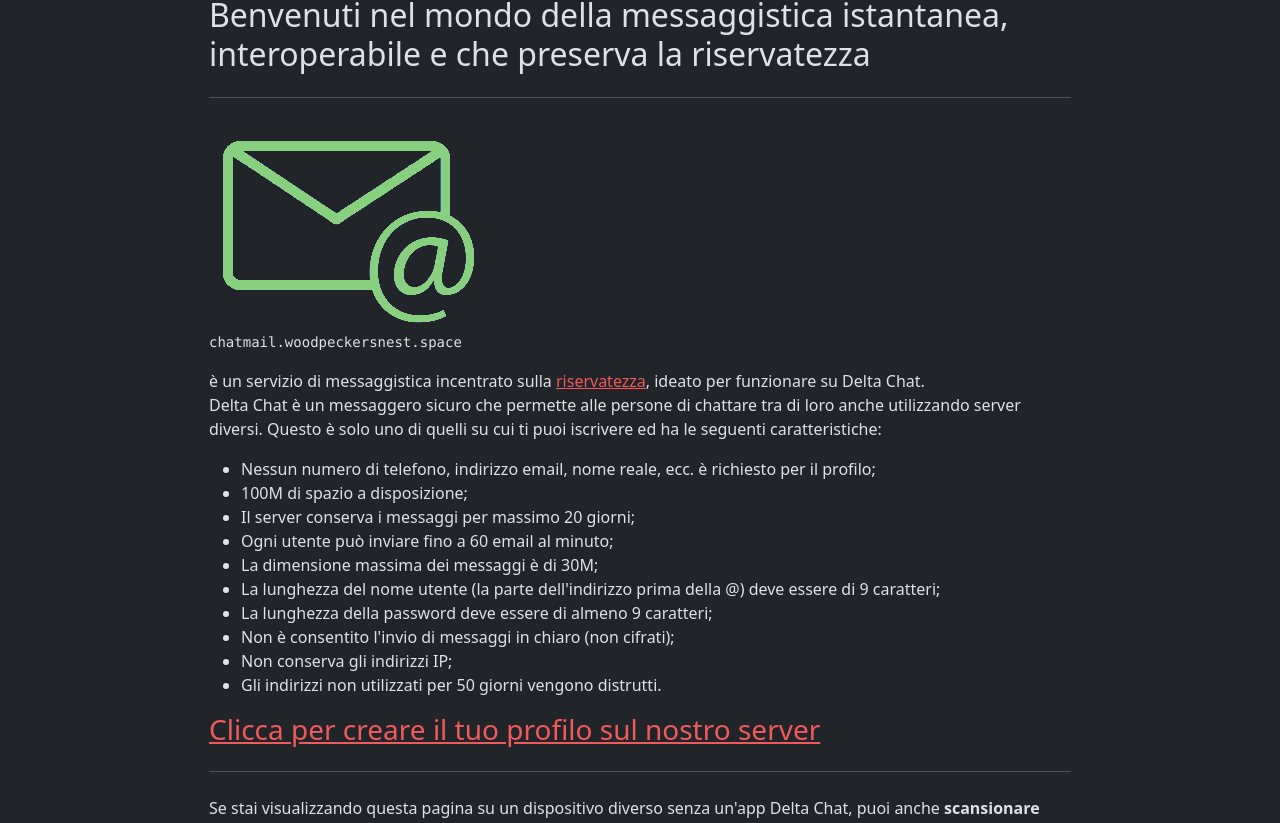
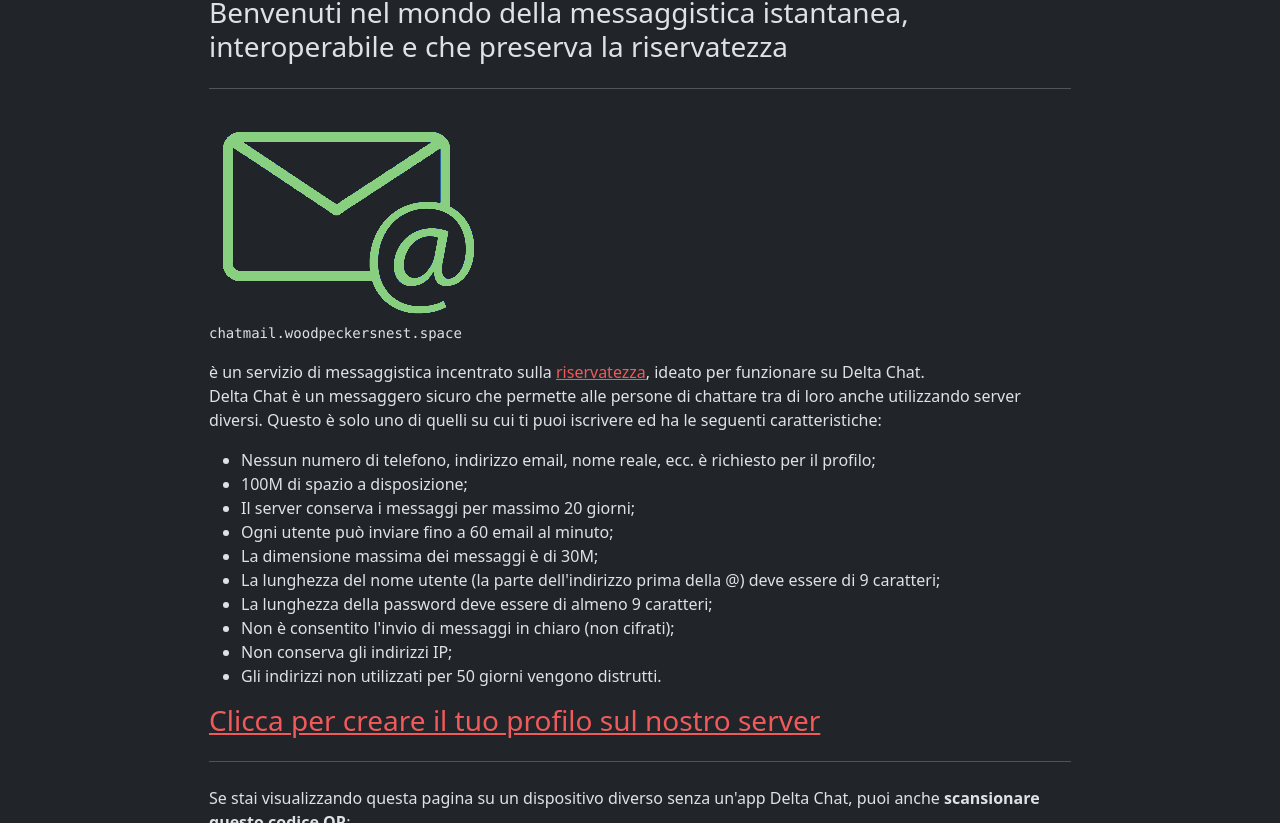
Before and after one commit to morellik/delta-chat-italian-site, a plain HTML site: page index.html in a window 1280 px wide. Shown: the part 130-953 px from the top of the page. Drawn offline with nearby package versions, Linux system fonts and the light colour scheme.

Commit message:
ridotto livello intestazione

```diff
--- a/index.html
+++ b/index.html
@@ -44,8 +44,8 @@
                 <!-- Post preview-->
                 <div class="post-preview">
                     <h2 class="post-title">Cari utenti <a href="https://get.delta.chat/" target="_blank">Delta Chat</a> e nuovi arrivati..</h2>
-                    <h2 class="post-title">Benvenuti nel mondo della messaggistica istantanea, interoperabile e che
-                        preserva la riservatezza</h2>
+                    <h3 class="post-title">Benvenuti nel mondo della messaggistica istantanea, interoperabile e che
+                        preserva la riservatezza</h3>
 
                 </div>
                 <!-- Divider-->
```
